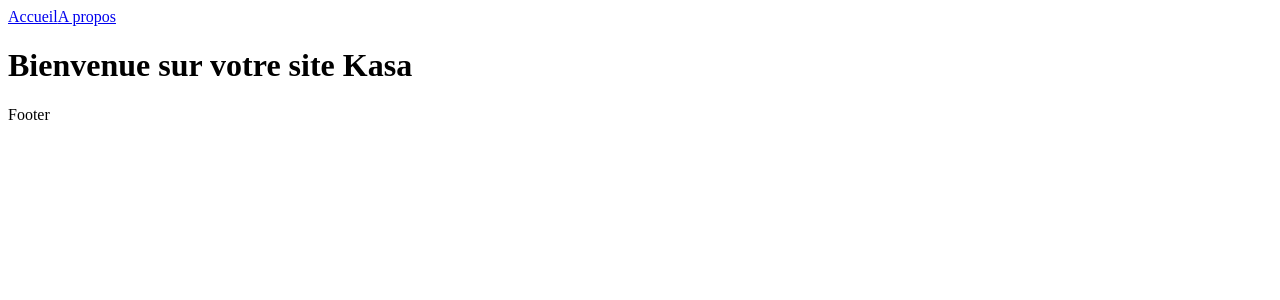
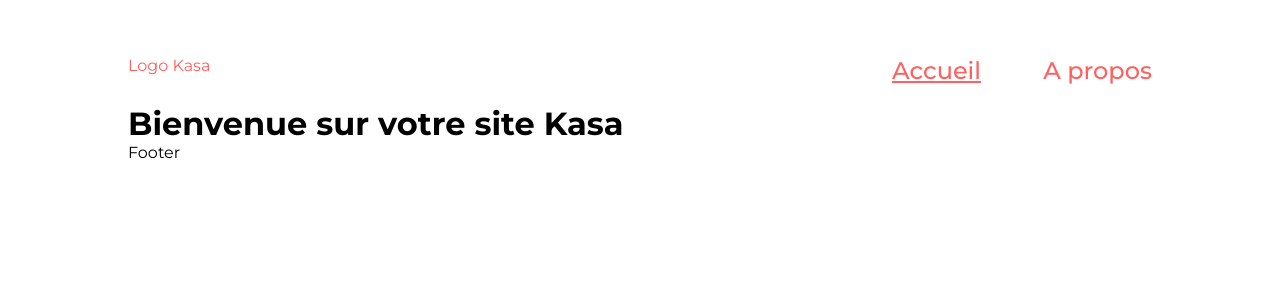
Before and after one commit to CelieBlue/kasa, a React (Create React App) app: page / in a window 1280 px wide. Shown: the top 300 px of the page. Built offline with nearby package versions, Linux system fonts and the light colour scheme.

Commit message:
Mise en place du Layout.css (variables couleur, reset) - Mise en place du header.css et de la navigation - Création de la page 404 et ses styles dans Layout.css - A voir footer qui ne doit pas être intégré à la page 404

```diff
--- /dev/null
+++ b/src/Components/Header.jsx
@@ -0,0 +1,23 @@
+import * as React from 'react';
+import { NavLink } from 'react-router-dom';
+import '../Styles/Header.css';
+
+
+export default function Header() {
+    return (
+        <div className="header">
+        <div className="logo">
+            Logo Kasa
+        </div>
+        <nav>
+
+                <NavLink to="/" className={({isActive}) =>
+                    isActive ? "activeLink": ""}>Accueil</NavLink>
+                <NavLink to="/About" className={({isActive}) =>
+                    isActive ? "activeLink": ""}>A propos</NavLink>
+
+
+        </nav>
+        </div>
+    )
+}
--- a/src/Components/Header/Header.jsx
+++ /dev/null
@@ -1,14 +0,0 @@
-import * as React from 'react'
-import { Link } from 'react-router-dom'
-
-export default function Header() {
-    return (
-        <nav>
-            <div>
-                <Link to="/">Accueil</Link>
-                <Link to="/about">A propos</Link>
-            </div>
-
-        </nav>
-    )
-}
--- /dev/null
+++ b/src/Components/NotFound.jsx
@@ -0,0 +1,16 @@
+import React from 'react';
+import { Link } from 'react-router-dom';
+
+import '../Styles/Layout.css';
+
+export default function Error() {
+    return(
+        <div className="error">
+            <div className="errorNumber">
+                404
+            </div>
+            <h1>Oups ! La page que vous demandez n'existe pas.</h1>
+            <p><Link to="/">Retourner sur la page d’accueil</Link></p>
+        </div>
+    )
+}
--- a/src/Components/NotFound/NotFound.jsx
+++ /dev/null
@@ -1,9 +0,0 @@
-import React from 'react'
-
-export default function Error() {
-    return(
-        <div>
-            <h1>Oups ! La page que vous demandez n'existe pas.</h1>
-        </div>
-    )
-}
--- a/src/Layout/AppLayout.jsx
+++ b/src/Layout/AppLayout.jsx
@@ -1,9 +1,10 @@
 import { Outlet } from "react-router-dom";
-import Header from "../Components/Header/Header";
+import Header from "../Components/Header";
+import '../Styles/Layout.css'
 
 const AppLayout = () => {
     return (
-        <>
+        <div className="container">
             <Header />
             <main>
                 <Outlet />
@@ -11,7 +12,7 @@
             <footer>
                 Footer
             </footer>
-        </>
+        </div>
     )
 };
 
--- /dev/null
+++ b/src/Styles/Header.css
@@ -0,0 +1,32 @@
+.header {
+    width: 100%;
+    height: 3em;
+    display: flex;
+    flex: wrap;
+    justify-content: space-between;
+    color: var(--corail);
+}
+
+.header .logo {
+    color: var(--corail);
+    width:200px;
+}
+
+.header nav {
+    display: flex;
+    justify-content: space-between;
+    width: 320px;
+    list-style-type: none;
+    padding-left: 2.5em;
+    font-size: 24px;
+    font-weight: 500;
+}
+
+.header nav a {
+    color: var(--corail);
+}
+
+.header nav .activeLink {
+    color: var(--corail);
+    text-decoration: underline var(--corail);
+}
--- /dev/null
+++ b/src/Styles/Layout.css
@@ -0,0 +1,54 @@
+@import url('https://fonts.googleapis.com/css2?family=Montserrat:wght@400;500;700&display=swap');
+
+:root  {
+    --corail: #FF6060;
+    --cleargrey: #F7F7F7;
+    --middlegrey: #C4C4C4;
+    --white: #fff;
+    --black: #000;
+}
+
+*, ::before, ::after {
+    margin: 0px;
+    padding: 0px;
+    box-sizing: border-box;
+    text-decoration: none;
+}
+
+.container {
+    width: 80%;
+    margin: 3.5em auto;
+    font-family: "Montserrat", Arial, Helvetica, sans-serif;
+}
+
+.error {
+    display:flex;
+    flex-direction: column;
+    align-items: center;
+    margin-top: 64px;
+    color: var(--corail);
+}
+
+.errorNumber {
+    font-size: 288px;
+    line-height: 410px;
+    font-weight: 700;
+}
+
+.error h1 {
+    font-size: 36px;
+    line-height: 51px;
+    font-weight: 500;
+}
+
+.error p {
+    font-size: 18px;
+    line-height: 25px;
+    font-weight: 500;
+    margin-top: 185px;
+}
+
+.error a {
+    color: var(--corail);
+    text-decoration: underline var(--corail);
+}
--- a/src/index.jsx
+++ b/src/index.jsx
@@ -7,7 +7,8 @@
 import AppLayout from './Layout/AppLayout';
 import Home from './Pages/Home';
 import About from './Pages/About';
-import NotFound from './Components/NotFound/NotFound';
+import Accomodation from './Pages/Accomodation';
+import NotFound from './Components/NotFound';
 
 const router = createBrowserRouter([
   {
@@ -26,6 +27,11 @@
         errorElement: <NotFound />,
       },
       {
+        path:'/Accomodation',
+        element: <Accomodation />,
+        errorElement: <NotFound />,
+      },
+      {
         path:'*',
         element: <NotFound />,
       },
--- /dev/null
+++ b/src/pages/Accomodation.jsx
@@ -0,0 +1,10 @@
+import React from 'react'
+
+export default function Accomodation() {
+    return(
+        <div>
+            <h1>Cozy loft on the Canal Saint-Martin
+            </h1>
+        </div>
+    )
+}
```
